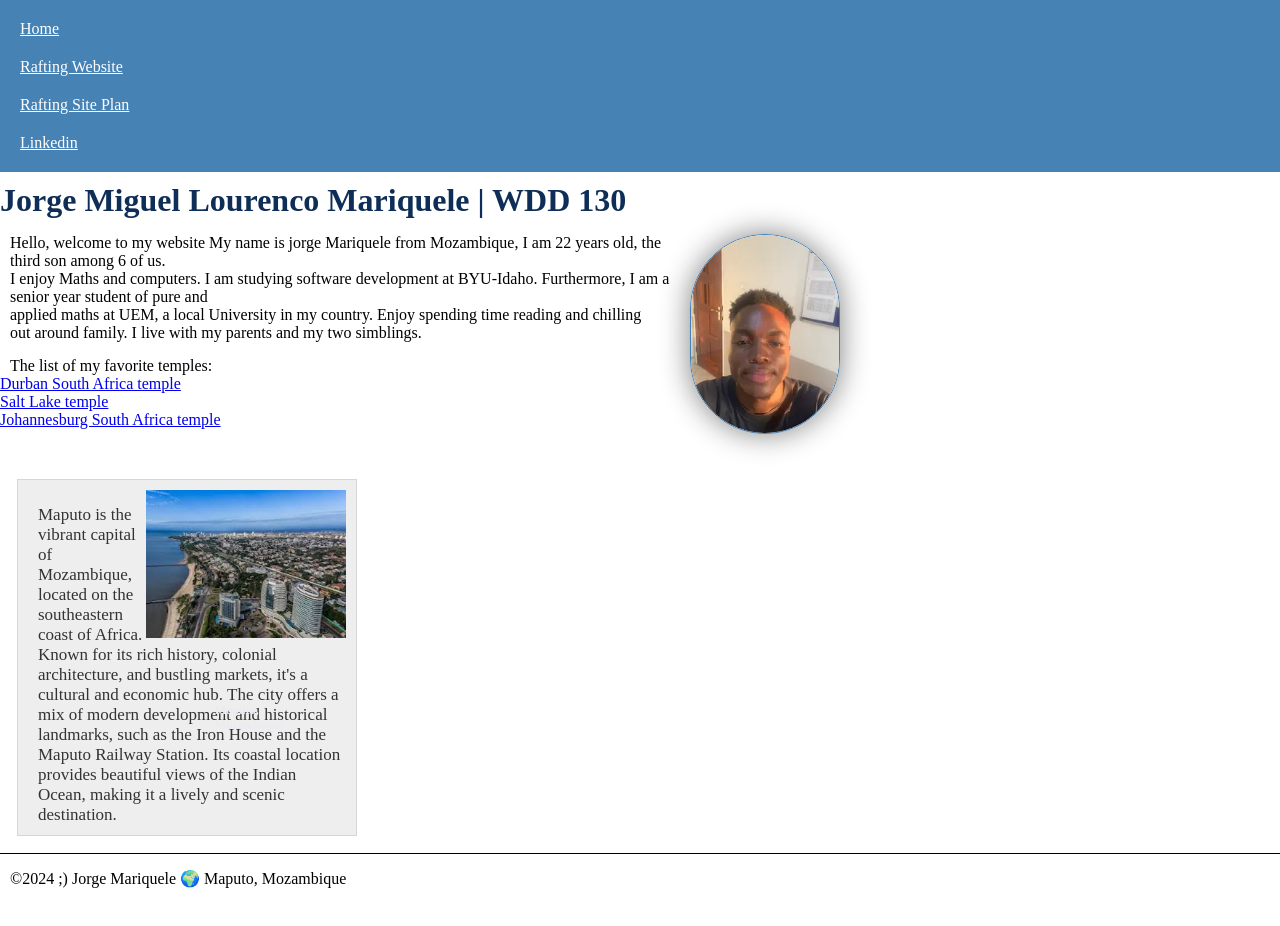
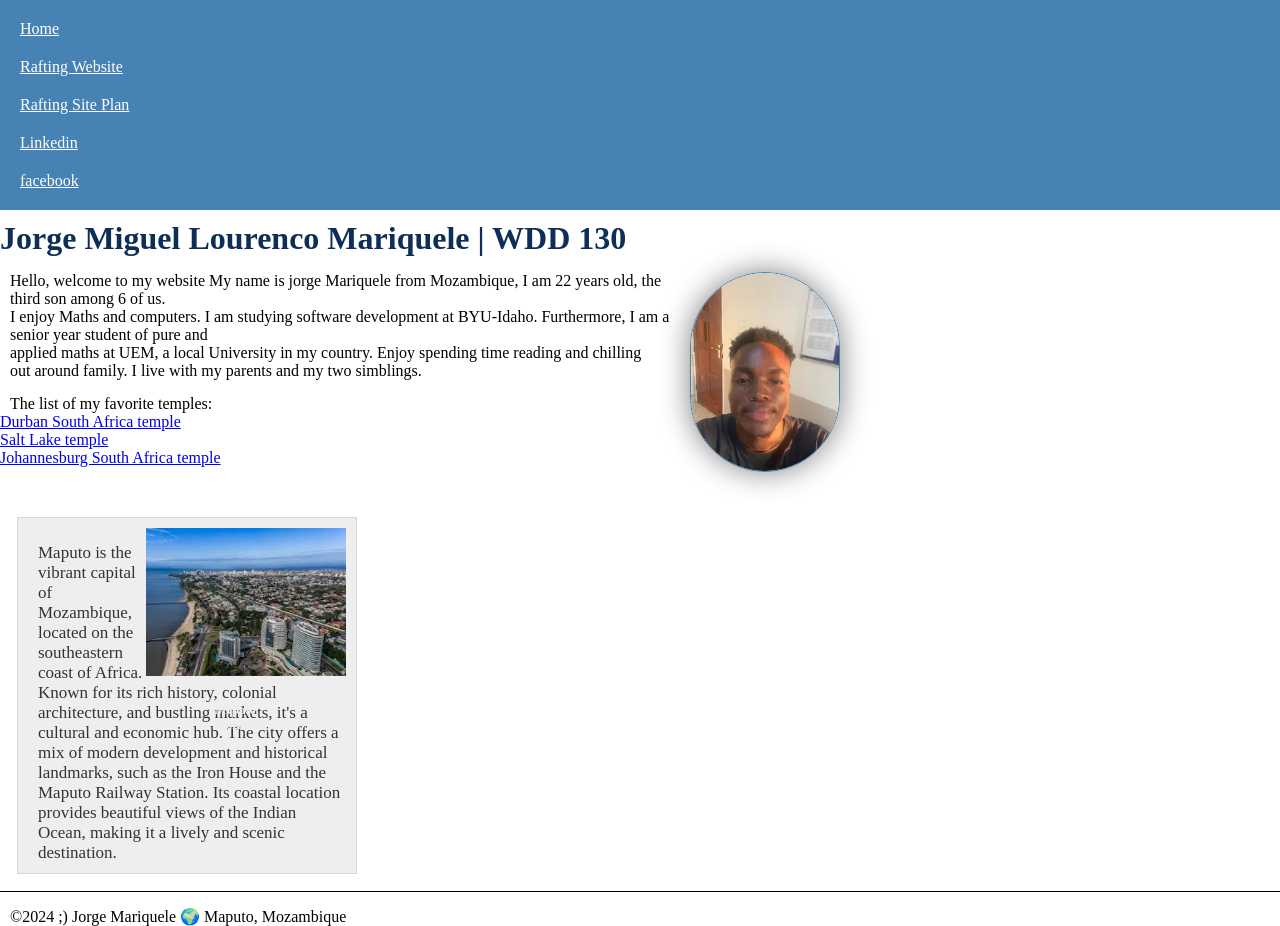
Before and after one commit to Jmariquele/wdd130, a plain HTML site: page index.html in a window 1280 px wide. Before the commit the page ends 888 px from the top, so only its background shows below. Drawn offline with Linux system fonts and the light colour scheme.

Commit message:
adding a facebook anchor.

```diff
--- a/index.html
+++ b/index.html
@@ -18,6 +18,7 @@
         <a href="wwr/">Rafting Website</a>
         <a href="site-plan-rafting.html">Rafting Site Plan</a>
         <a href="https://www.linkedin.com/feed/" target="_blank">Linkedin</a>
+        <a href="https://www.facebook.com/" target="_blank">facebook</a>
       </nav>
     </header>
     <main>
```
